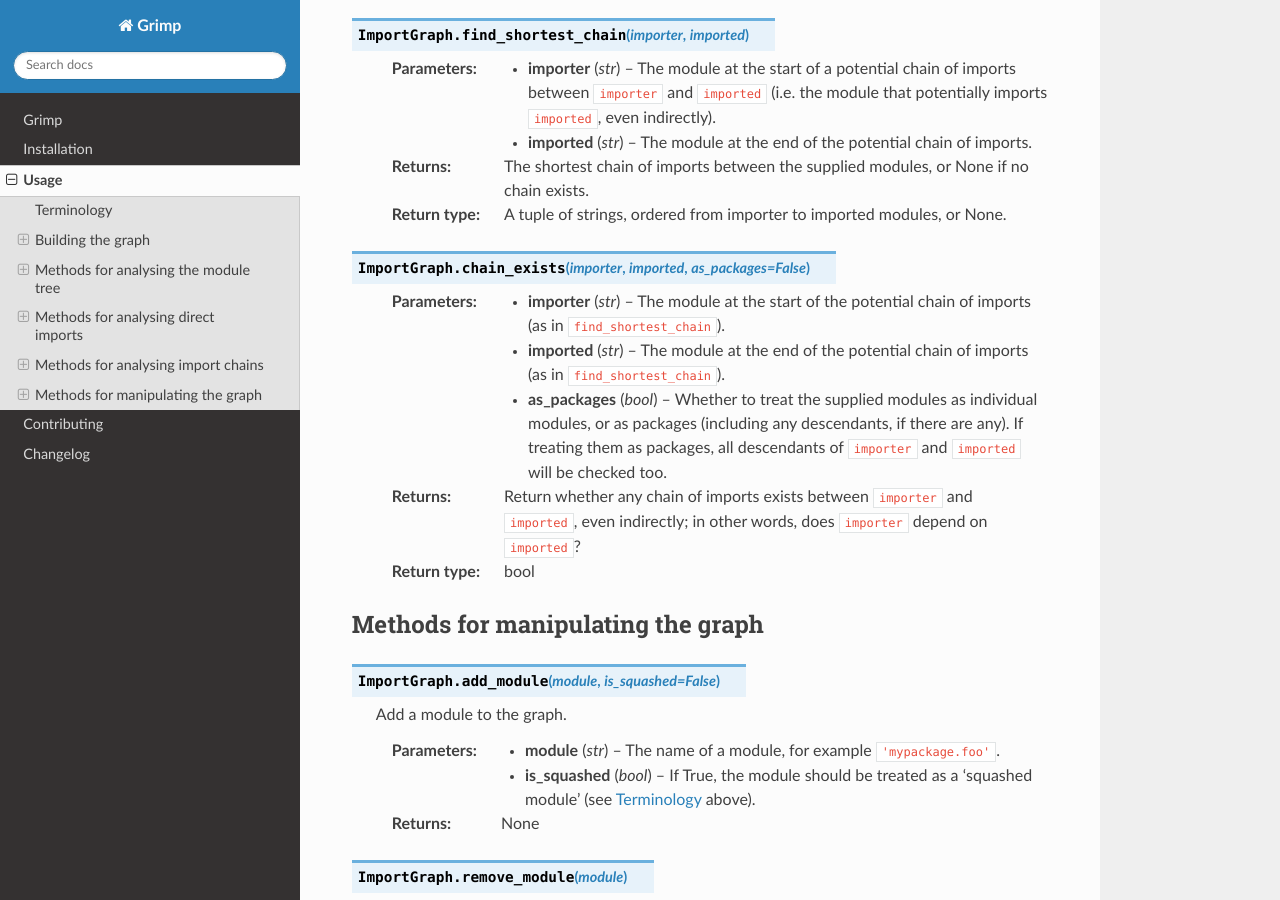
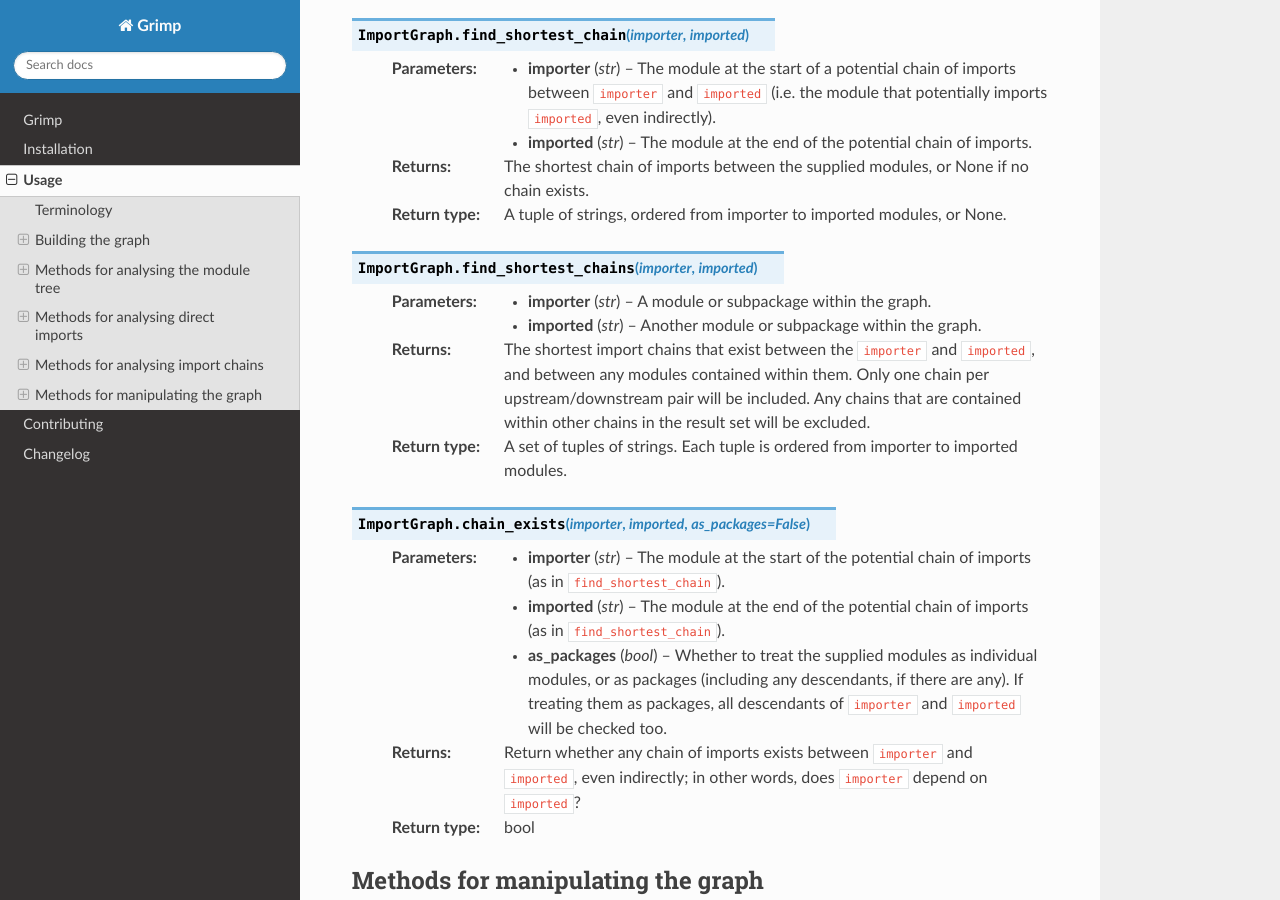
Before and after one commit to seddonym/grimp, a Sphinx documentation site: the page built from docs/usage.rst, in a window 1280 px wide and 900 px high, scrolled down 3996 px. Built offline with Sphinx 7.4.7 and the Read the Docs theme 2.0.0, drawn with Linux system fonts in a browser that asks for light colours.

Commit message:
Add docs for find_shortest_chains

```diff
--- a/docs/usage.rst
+++ b/docs/usage.rst
@@ -179,6 +179,15 @@
     :return: The shortest chain of imports between the supplied modules, or None if no chain exists.
     :rtype: A tuple of strings, ordered from importer to imported modules, or None.
 
+.. py:function:: ImportGraph.find_shortest_chains(importer, imported)
+
+    :param str importer: A module or subpackage within the graph.
+    :param str imported: Another module or subpackage within the graph.
+    :return: The shortest import chains that exist between the ``importer`` and ``imported``, and between any modules
+             contained within them. Only one chain per upstream/downstream pair will be included. Any chains that are
+             contained within other chains in the result set will be excluded.
+    :rtype: A set of tuples of strings. Each tuple is ordered from importer to imported modules.
+
 .. py:function:: ImportGraph.chain_exists(importer, imported, as_packages=False)
 
     :param str importer: The module at the start of the potential chain of imports (as in ``find_shortest_chain``).
```
